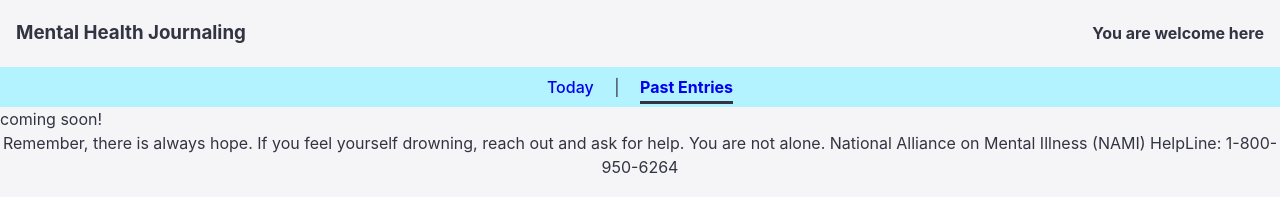
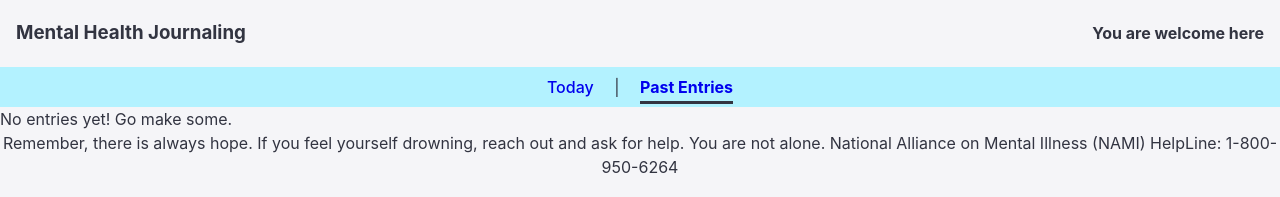
Before and after one commit to jase-d-ace/openai-ikigai-journaling, a React (Vite) app in the folder mental_health_frontend/: page /historical in a window 1280 px wide. Shown: the top 197 px of the page. Built offline with nearby package versions, Linux system fonts and the light colour scheme.

Commit message:
build out historical view

```diff
--- a/mental_health_frontend/src/components/HistoricalContainer.jsx
+++ b/mental_health_frontend/src/components/HistoricalContainer.jsx
@@ -1,9 +1,20 @@
 export default function HistoricalContainer() {
+    const pastEntries = JSON.parse(localStorage.getItem("past_entries")) || [];
     return (
         <div>
-            <span>
-                coming soon!
-            </span>
+            {
+                pastEntries.length > 0 ?
+                pastEntries.map(entry => (
+                    <div>
+                        <h1>{entry.date}</h1>
+                        {entry.title}
+                        {entry.feeling}
+                        {entry.journal_entry}
+                        {entry.response}
+                    </div>
+                )) :
+                <span> No entries yet! Go make some. </span>
+            }
         </div>
     )
 }
```
